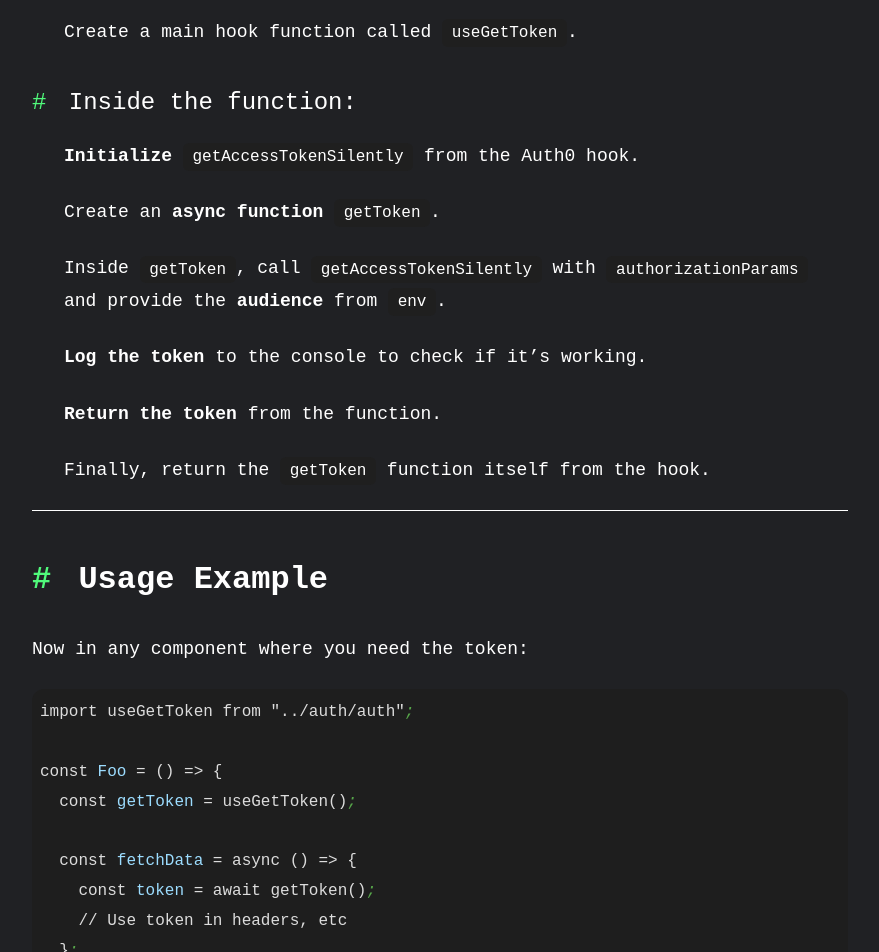
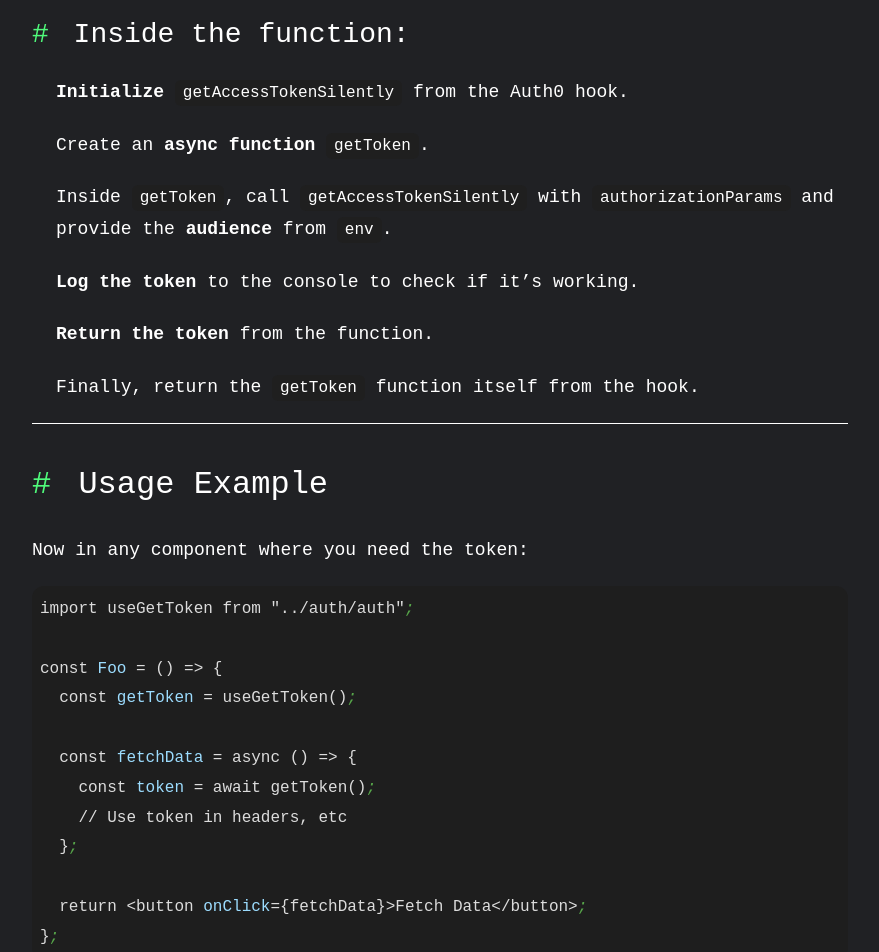
Before and after one commit to kaitex/kaitex.github.io, a Next.js app: page /posts/auth0-implementation in a window 1280 px wide. Shown: the part 1460-2412 px from the top of the page, without its empty margins (200-1079 px from the left). Built offline with nearby package versions, Linux system fonts and the light colour scheme.

Commit message:
styles updated

```diff
--- a/src/app/layout.tsx
+++ b/src/app/layout.tsx
@@ -26,7 +26,7 @@ export default function RootLayout({
 }) {
   return (
     <html lang="en" className={`${geistSans.variable} ${geistMono.variable}`}>
-      <body className="max-w-5xl py-5 mx-auto px-10 sm:px-20">
+      <body className="max-w-5xl py-5 mx-auto px-0 sm:px-20">
         <ThemeProvider>
           <Navbar />
           <main>{children}</main>
--- a/src/styles/markdown.css
+++ b/src/styles/markdown.css
@@ -1,77 +1,101 @@
 /* Base prose styles */
 .prose-enhanced {
   max-width: none;
-  padding: 1.5rem;
+  padding: 1rem;
   font-family: 'JetBrains Mono', monospace, sans-serif;
   line-height: 1.8;
   margin-top: 10px;
-  font-size: 1.125rem; /* increased from default */
+  font-size: 1rem; /* mobile base */
 }
 
 /* Headings */
 .prose-enhanced h1 {
-  font-size: 2.5rem;   /* bigger */
-  font-weight: bold;
-  margin-bottom: 2rem;
+  font-size: 2rem;
+  font-weight: normal;
+  margin-bottom: 1.5rem;
 }
 
 .prose-enhanced h2 {
-  font-size: 2rem;     /* bigger */
-  font-weight: 600;
-  margin-top: 2.5rem;
-  margin-bottom: 1.5rem;
+  font-size: 1.9rem;
+  font-weight: 400;
+  margin-top: 2rem;
+  margin-bottom: 1.25rem;
 }
 
 .prose-enhanced h3 {
-  font-size: 1.5rem;   /* bigger */
+  font-size: 1.25rem;
   font-weight: 500;
-  margin-top: 2rem;
+  margin-top: 1.5rem;
   margin-bottom: 1rem;
 }
 
 /* Paragraphs */
 .prose-enhanced p {
-  margin-bottom: 1.5rem;
+  margin-bottom: 1.25rem;
 }
 
 /* Lists */
 .prose-enhanced ul,
 .prose-enhanced ol {
-  padding-left: 2rem;
-  margin-bottom: 1.5rem;
+  padding-left: 1.5rem;
+  margin-bottom: 1.25rem;
 }
 .prose-enhanced li {
-  margin-bottom: 0.75rem;
+  margin-bottom: 0.5rem;
 }
 
 /* Blockquote */
 .prose-enhanced blockquote {
   border-left: 4px solid var(--orange);
-  padding-left: 1.25rem;
+  padding-left: 1rem;
   font-style: italic;
-  margin: 1.5rem 0;
-  font-size: 1.125rem;
+  margin: 1.25rem 0;
+  font-size: 1rem;
 }
 
 /* Code */
 .prose-enhanced code {
-  padding: 0.3rem 0.6rem;
+  padding: 0.25rem 0.5rem;
   border-radius: 6px;
-
   font-family: 'JetBrains Mono', monospace;
-  font-size: 1rem; /* bigger */
+  font-size: 0.95rem;
 }
 
 /* Preformatted blocks */
 .prose-enhanced pre {
-  padding: 1.5rem;
+  padding: 1rem;
   border-radius: 0.75rem;
   overflow-x: auto;
-  margin: 1.5rem 0;
+  margin: 1.25rem 0;
   color: var(--fg);
-  font-size: 1rem; /* bigger */
+  font-size: 0.95rem;
 }
 .prose-enhanced pre code {
   background-color: transparent;
   padding: 0;
 }
+
+/* Tablet screens */
+@media (min-width: 640px) {
+  .prose-enhanced {
+    padding: 1.25rem;
+    font-size: 1.0625rem;
+  }
+  .prose-enhanced h1 { font-size: 2rem; }
+  .prose-enhanced h2 { font-size: 1.75rem; }
+  .prose-enhanced h3 { font-size: 1.5rem; }
+}
+
+/* Desktop screens */
+@media (min-width: 1024px) {
+  .prose-enhanced {
+    padding: 1.5rem;
+    font-size: 1.125rem;
+  }
+  .prose-enhanced h1 { font-size: 2.25rem; }
+  .prose-enhanced h2 { font-size: 2rem; }
+  .prose-enhanced h3 { font-size: 1.75rem; }
+  .prose-enhanced blockquote { font-size: 1.125rem; }
+  .prose-enhanced pre,
+  .prose-enhanced code { font-size: 1rem; }
+}
```
